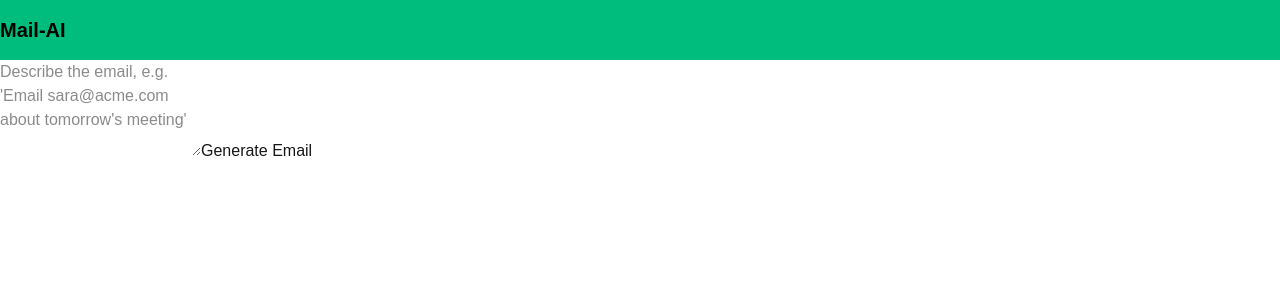
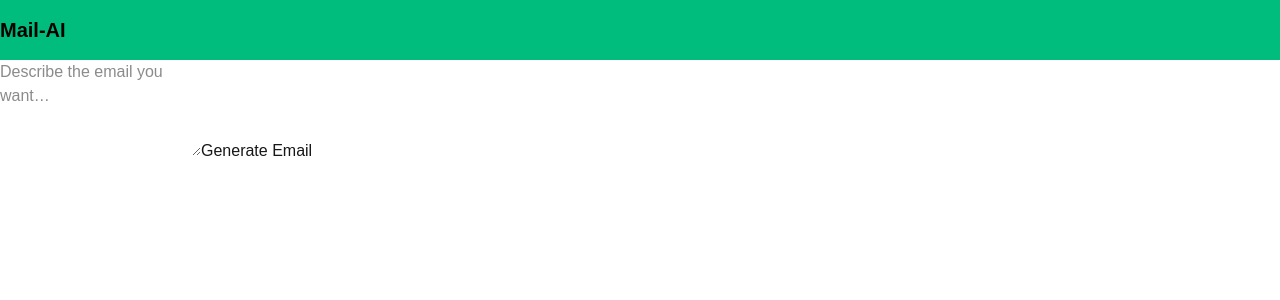
Before and after one commit to sajeelhasan14/mail-ai, a Next.js app: page / in a window 1280 px wide. Shown: the top 300 px of the page. Built offline with nearby package versions, Linux system fonts and the light colour scheme.

Commit message:
Revision Done

```diff
--- a/app/components/email/EmailComposer.tsx
+++ b/app/components/email/EmailComposer.tsx
@@ -42,7 +42,12 @@ export default function EmailComposer() {
         onChange={setInput}
         onSubmit={handleGenerate}
         loading={loading}
-
+        placeholder={
+          email
+            ? "How should I change it? e.g. make it shorter and more formal"
+            : "Describe the email you want…"
+        }
+        submitlabel={email ? "Revise" : "Generate Email"}
       />
       {email && <EmailPreview email={email} />}
     </div>
--- a/app/components/email/EmailForm.tsx
+++ b/app/components/email/EmailForm.tsx
@@ -3,23 +3,27 @@ type EmailFormProps = {
   onChange: (value: string) => void;
   onSubmit: () => void;
   loading: boolean;
+  placeholder: string;
+  submitlabel: string;
 };
 export default function EmailForm({
   value,
   onChange,
   onSubmit,
   loading,
+  placeholder,
+  submitlabel
 }: EmailFormProps) {
   return (
     <div>
       <textarea
         value={value}
         onChange={(e) => onChange(e.target.value)}
-        placeholder="Describe the email, e.g. 'Email sara@acme.com about tomorrow's meeting'"
+        placeholder={placeholder}
         rows={4}
       />
       <button onClick={onSubmit} disabled={loading || !value}>
-        {loading ? "Writing" : "Generate Email"}
+        {loading ? "Writing" : submitlabel}
       </button>
     </div>
   );
--- a/package.json
+++ b/package.json
@@ -13,6 +13,7 @@
     "@supabase/ssr": "^0.12.0",
     "@supabase/supabase-js": "^2.110.2",
     "next": "16.2.10",
+    "nodemailer": "^9.0.3",
     "react": "19.2.4",
     "react-dom": "19.2.4",
     "zod": "^4.4.3"
@@ -20,6 +21,7 @@
   "devDependencies": {
     "@tailwindcss/postcss": "^4",
     "@types/node": "^20",
+    "@types/nodemailer": "^8.0.1",
     "@types/react": "^19",
     "@types/react-dom": "^19",
     "eslint": "^9",
```
Also changed, not shown: 1 other file (tests, documents, lock files or other folders).
